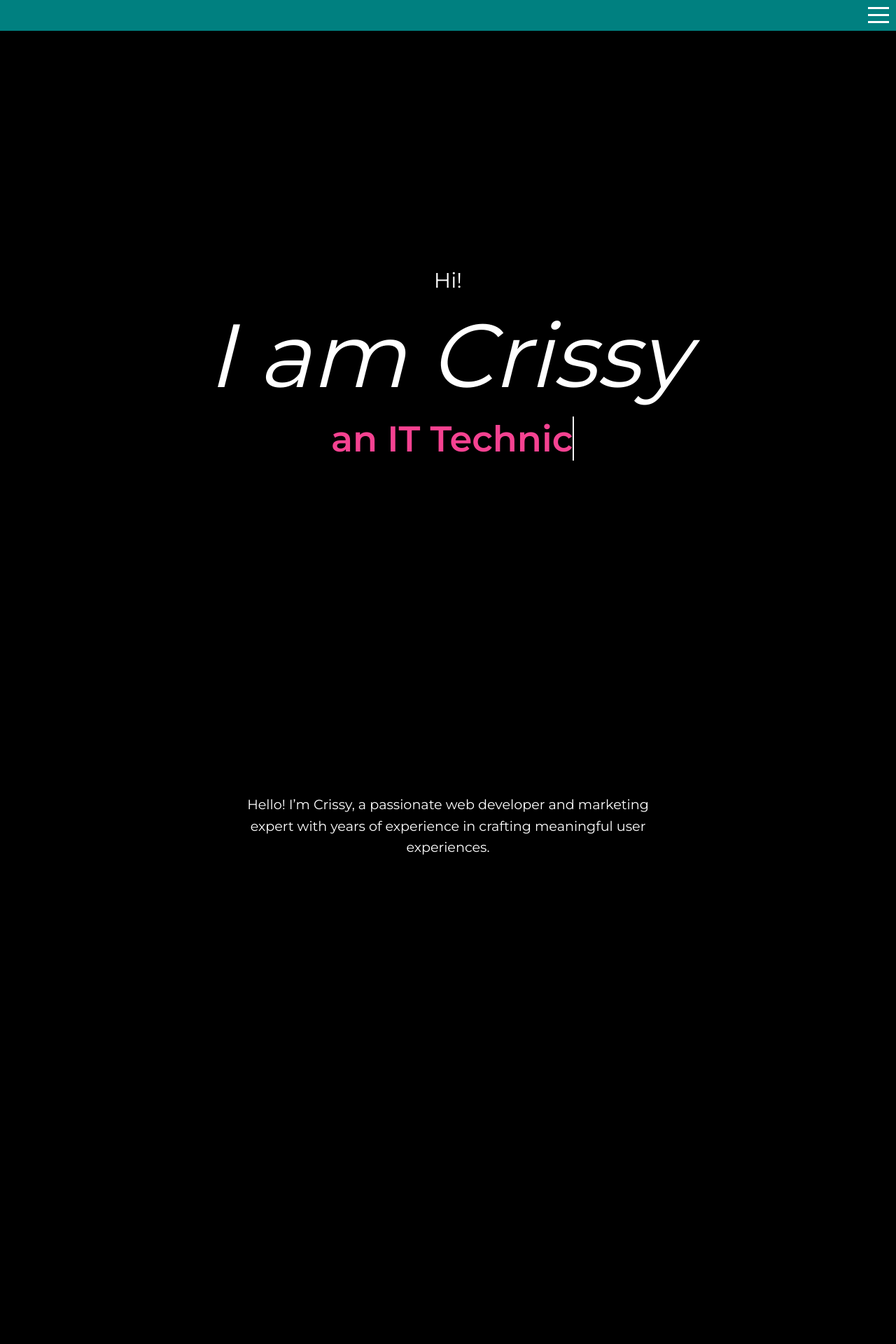
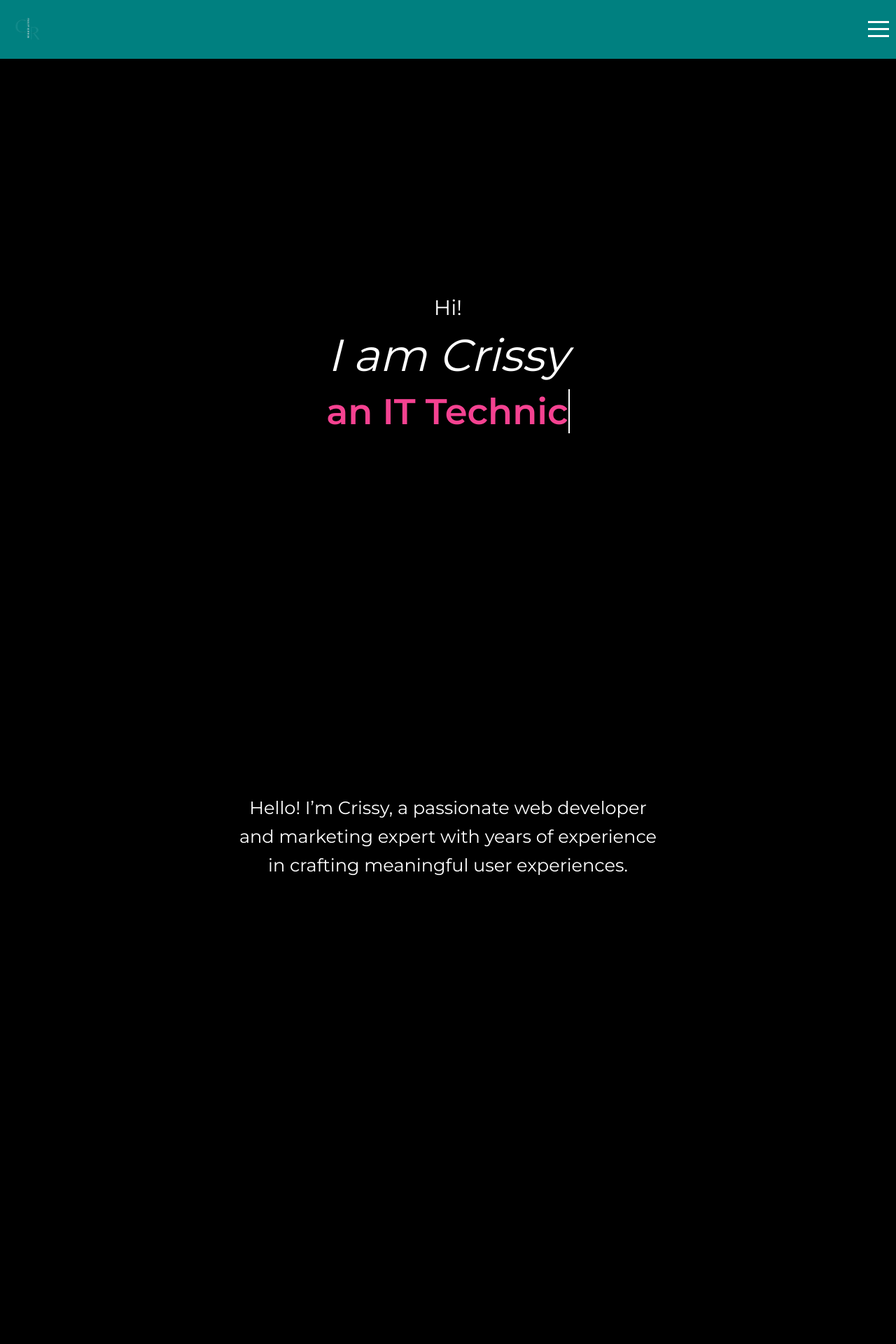
Before and after one commit to CRddn/WebsiteCrid, a PHP site: page /index.html in a window 1280 px wide. Shown: the top 1920 px of the page at 70% size. Run offline with PHP 8.4, Linux system fonts and the light colour scheme.

Commit message:
logo header

```diff
--- a/about/index.html
+++ b/about/index.html
@@ -14,6 +14,12 @@
 
   <!-- Header with Hamburger Menu -->
  <header>
+  <div class="logo">
+      <a href="index.html">
+          <img src="/images/logo_nobackground.png" alt="Crissy Logo">
+      </a>
+      </div>
+
   <div class="menu-icon" id="menu-icon">
       <span class="line line1"></span>
       <span class="line line2"></span>
--- a/css/style.css
+++ b/css/style.css
@@ -47,7 +47,9 @@ header {
   background-color: teal;
   z-index: 1000;
 	display: flex;
-	justify-content: flex-end;
+  justify-content: space-between;
+  align-items: center;
+	/*justify-content: flex-end;*/
 }
 
 /* Menu Icon */
@@ -141,6 +143,12 @@ section {
   padding: 100px;
   min-height: 100vh;
   text-align: center;
+}
+
+.logo img {
+width:60px;
+height: auto;
+
 }
 
 
@@ -365,6 +373,10 @@ button:hover {
 
 }
 
+.about p {
+  font-size: 2vw;
+}
+
 
 /* Footer Styling */
 .fa {
--- a/index.html
+++ b/index.html
@@ -19,6 +19,12 @@
 
  <!-- Header with Hamburger Menu -->
  <header>
+    <div class="logo">
+        <a href="index.html">
+            <img src="images/logo_nobackground.png" alt="Crissy Logo">
+        </a>
+        </div>
+
     <div class="menu-icon" id="menu-icon">
         <span class="line line1"></span>
         <span class="line line2"></span>
@@ -39,8 +45,8 @@
     <section class="section introduction">
         <div id="static-text">
             <p>Hi!</p>
-            <p style="font-size:10vw"> I am Crissy</p>
-            <p>> <span id="dynamic-text"></span></p>
+            <p style="font-size:5vw"> I am Crissy</p>
+            <p> <span id="dynamic-text"></span></p>
         </div>
     </section>
 
```
Also changed, not shown: contact/index.html (+7 -0 lines), images/logo_black.png (renamed from images/R (1).png), images/logo_nobackground.png (renamed from images/R__1_-removebg-preview.png), images/logo_white.png (renamed from images/R.png). Lines whose indentation alone changed are shown as unchanged.
